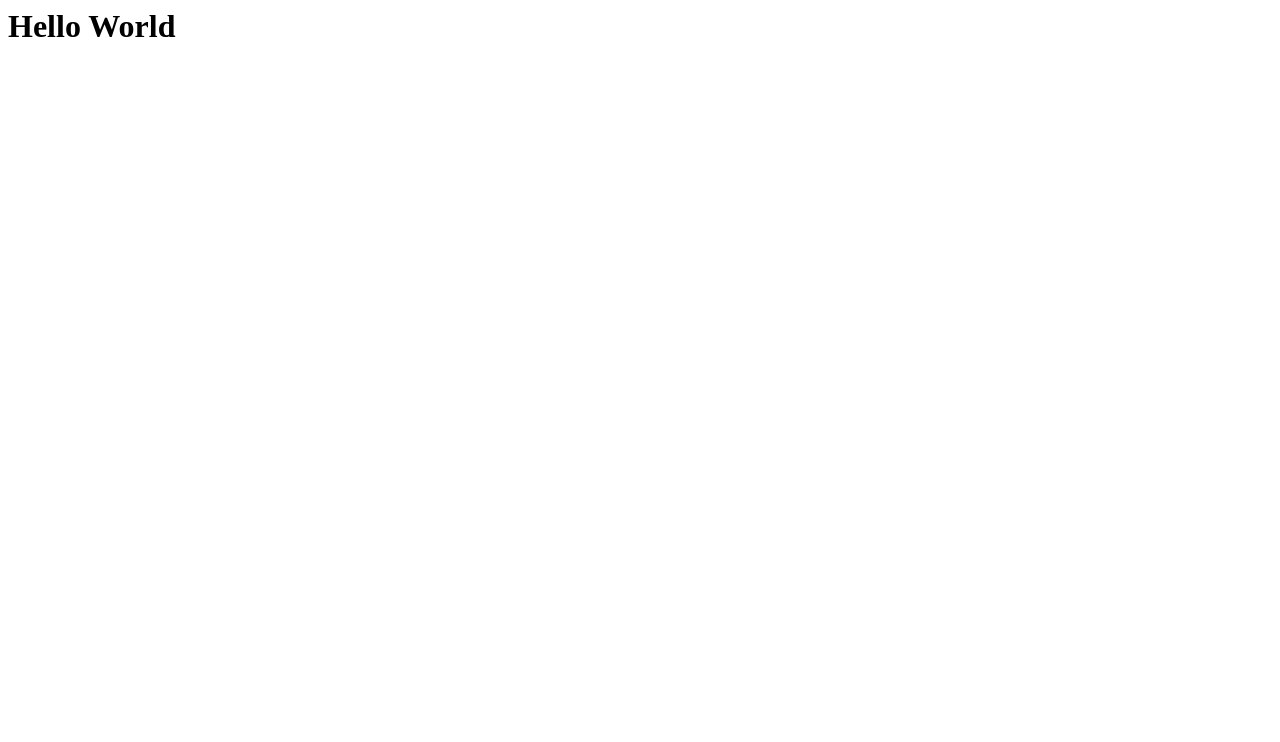
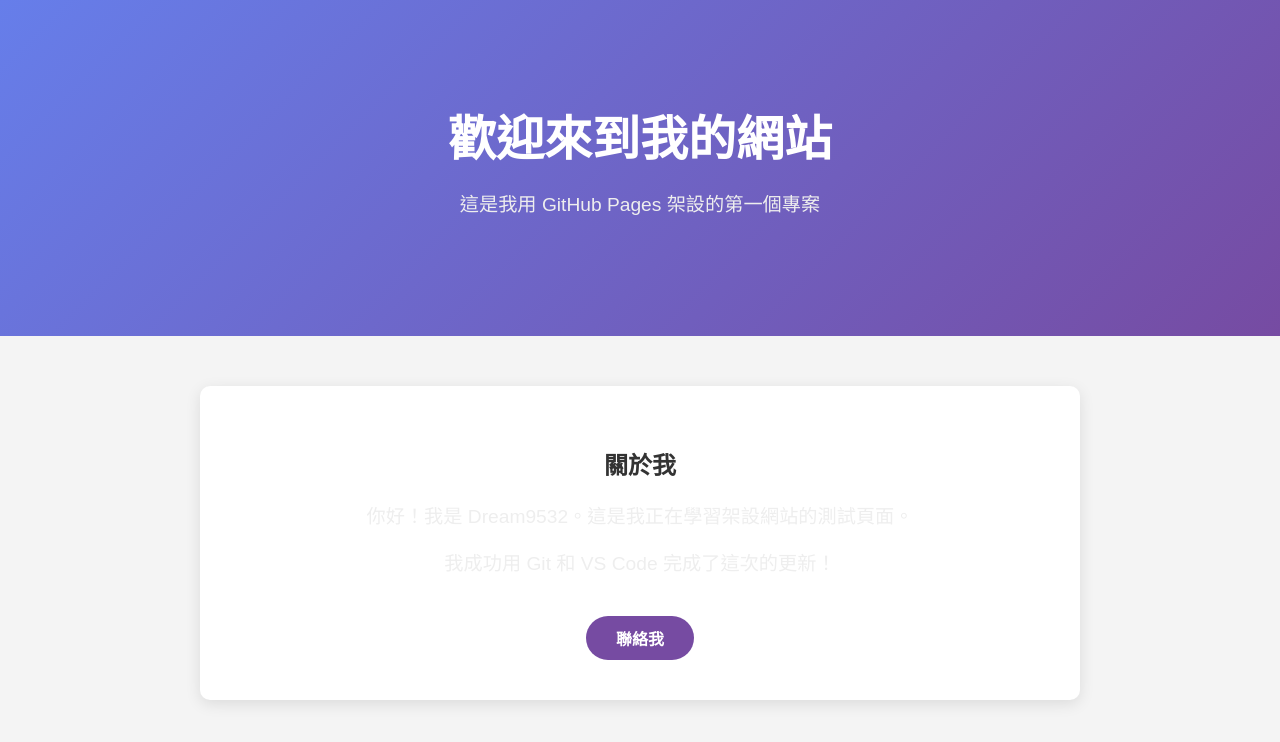
Before and after one commit to dream9532/my-website, a plain HTML site: page index.html in a window 1280 px wide. Drawn offline with Linux system fonts and the light colour scheme.

Commit message:
更新網站設計

```diff
--- a/index.html
+++ b/index.html
@@ -1 +1,32 @@
-<h1>Hello World</h1>
+<!DOCTYPE html>
+<html lang="zh-TW">
+<head>
+    <meta charset="UTF-8">
+    <meta name="viewport" content="width=device-width, initial-scale=1.0">
+    <title>Dream9532 的個人網站</title>
+    <style>
+        body { font-family: "微軟正黑體", sans-serif; margin: 0; padding: 0; background-color: #f4f4f4; text-align: center; color: #333; }
+        header { background: linear-gradient(135deg, #667eea 0%, #764ba2 100%); color: white; padding: 100px 20px; }
+        h1 { margin: 0; font-size: 3em; }
+        p { font-size: 1.2em; color: #eee; }
+        .container { max-width: 800px; margin: 50px auto; background: white; padding: 40px; border-radius: 10px; box-shadow: 0 4px 15px rgba(0,0,0,0.1); }
+        .btn { display: inline-block; padding: 10px 30px; background-color: #764ba2; color: white; text-decoration: none; border-radius: 50px; margin-top: 20px; font-weight: bold; }
+        .btn:hover { background-color: #5a3780; }
+    </style>
+</head>
+<body>
+
+    <header>
+        <h1>歡迎來到我的網站</h1>
+        <p>這是我用 GitHub Pages 架設的第一個專案</p>
+    </header>
+
+    <div class="container">
+        <h2>關於我</h2>
+        <p>你好！我是 Dream9532。這是我正在學習架設網站的測試頁面。</p>
+        <p>我成功用 Git 和 VS Code 完成了這次的更新！</p>
+        <a href="#" class="btn">聯絡我</a>
+    </div>
+
+</body>
+</html>
```
